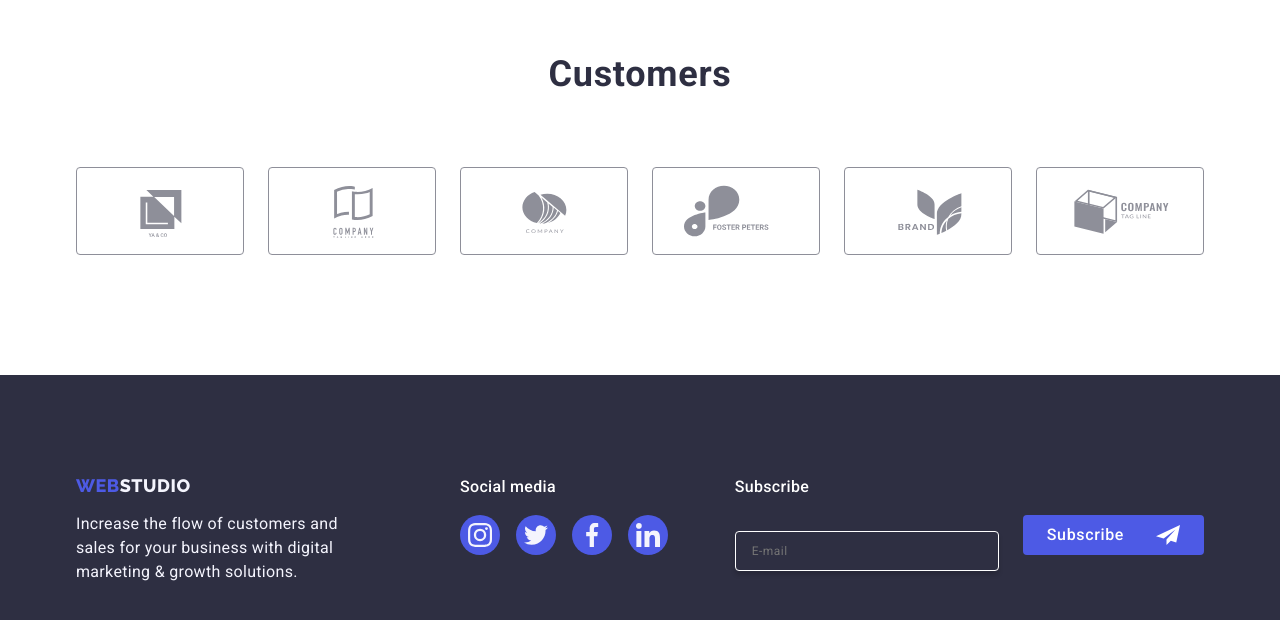
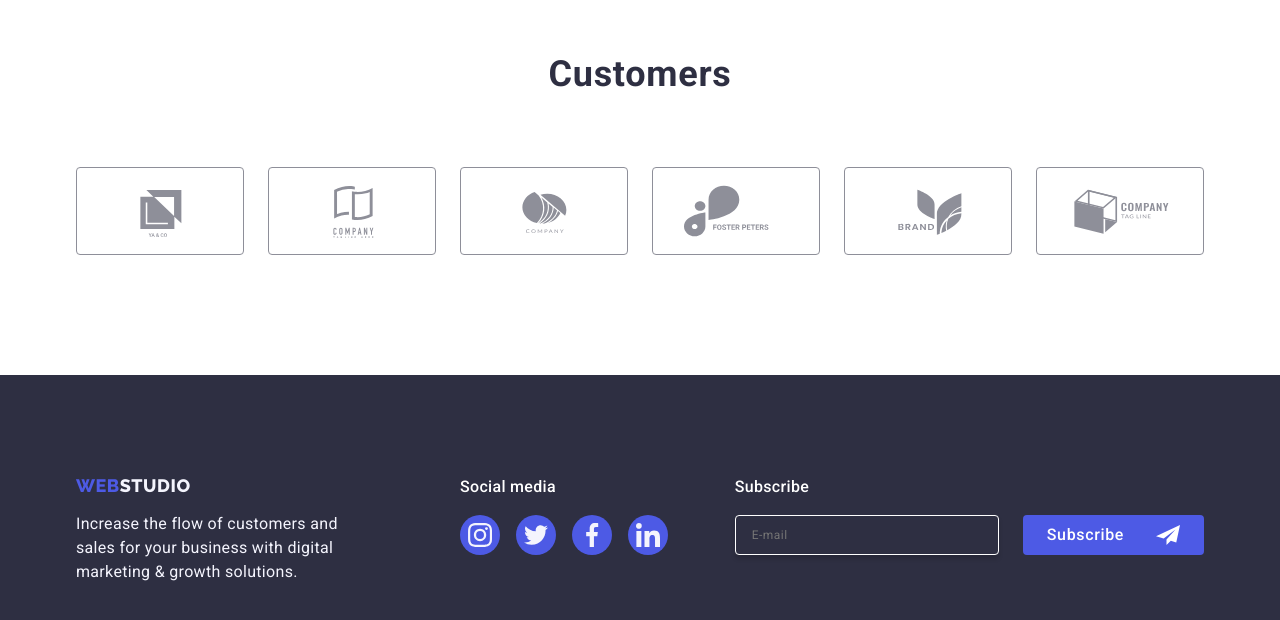
Before and after one commit to KamaWalk/goit-homework-06, a plain HTML site: page index.html in a window 1280 px wide. Shown: the part 2546-3166 px from the top of the page. Drawn offline with nearby package versions, Linux system fonts and the light colour scheme.

Commit message:
css update

```diff
--- a/css/styles.css
+++ b/css/styles.css
@@ -252,15 +252,17 @@ transition: background-color 250ms cubic-bezier(0.4, 0, 0.2, 1);
 .email-subscribe-input {
   display: flex;
   flex-direction: column;
+  width: 264px;
   height: 40px;
-  width: 264px;
-  color: var(--white-background);
-  padding-left: 16px;
-  padding-top: 8px;
-  padding-bottom: 8px;
+  border: 1px solid var(--white-background);
+  background-color: transparent;
   font-size: 12px;
   line-height: 1.5;
-  margin-top: 16px;
+  letter-spacing: 0.04em;
+  padding-left: 16px;
+  box-shadow: 0px 4px 4px 0px rgba(0, 0, 0, 0.15);
+  border-radius: 4px;
+  color: var(--white-background);
 }
 
 .subscribe-button {
@@ -301,27 +303,13 @@ cursor: pointer;
   font-weight: 500;
 }
 
-.email-subscribe-input {
-  width: 264px;
-  height: 40px;
-  border: 1px solid var(--white-background);
-  background-color: transparent;
-  font-size: 12px;
-  line-height: 1.5;
-  letter-spacing: 0.04em;
-  padding-left: 16px;
-  box-shadow: 0px 4px 4px 0px rgba(0, 0, 0, 0.15);
-  border-radius: 4px;
-  color: var(--white-background);
-}
+
 
 .footer-form input[placeholder] {
   color: var(--white-background);
 }
 
-.footer-form-label {
 
-}
 
 /* INDEX PAGE */
 /* ___________________________________________pierwszy nagłówek */
```
